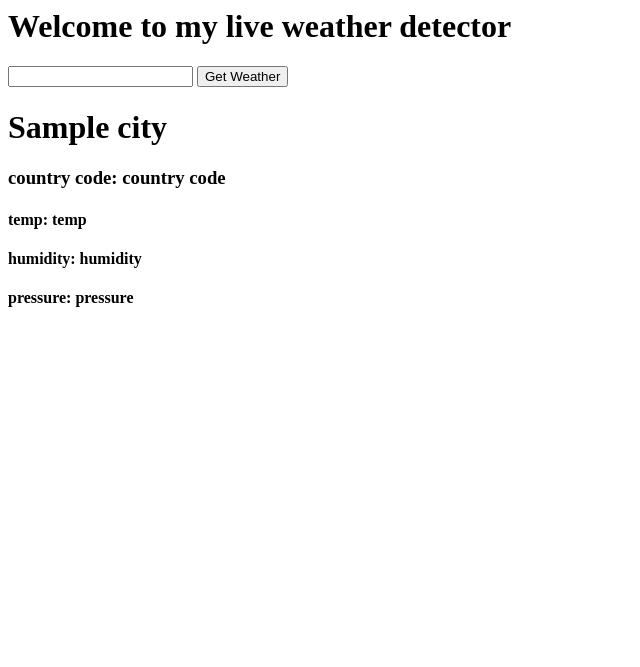
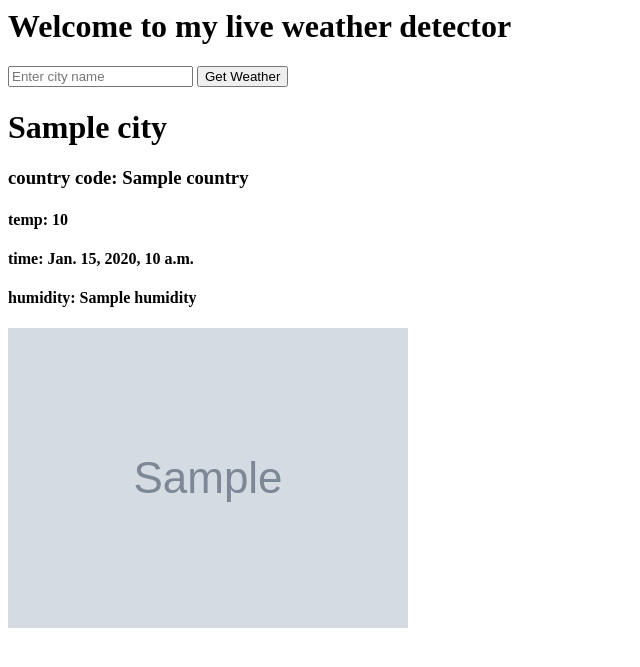
Before and after one commit to AshwaniSaraswat99/django_projects, a Django app: template weatherdetector/weatherdetector/templates/index.html in a window 1280 px wide. Shown: the top 667 px of the page, without its empty margins (0-640 px from the left). Run offline with Django 5.2, Linux system fonts and the light colour scheme; the template is opened without the code that fills it: most values are stand-ins (such as "Sample title", 1, 10 or a date in 2020); grey boxes marked "Sample" are stand-in pictures.

Commit message:
added some more features

```diff
--- a/weatherdetector/weatherdetector/templates/index.html
+++ b/weatherdetector/weatherdetector/templates/index.html
@@ -2,14 +2,21 @@
 
 <form method="POST" action="{% url 'index' %}">
     {% csrf_token %}
-    <input type="text" name="city" >
+    <input type="text" name="city" placeholder="Enter city name" required>
     <button type="submit">Get Weather</button>
 </form>
+{% if error %}
+    <p style="color: red;">{{ error_message }}</p>
+{% endif %}
 <div>
     <h1>{{city}}</h1>
-    <h3>country code: country code</h3>
-    <h4>temp: temp</h4>
-    <h4>humidity: humidity</h4>
-
-    <h4>pressure: pressure</h4>
+    <h3>country code: {{weather.country}}</h3>
+    <h4>temp: {{weather.temp_c}}</h4>
+    <h4>time: {{weather.time}}</h4>
+    <h4>humidity: {{weather.humidity}}</h4>
+    {% if weather %}
+    <img src="{{ weather.icon }}" alt="Weather Icon">
+    {% else %}
+    <p>No weather data available.</p>
+    {% endif %}
 </div>
```
Also changed, not shown: weatherdetector/weatherdetector/weather/views.py (+21 -3 lines).
